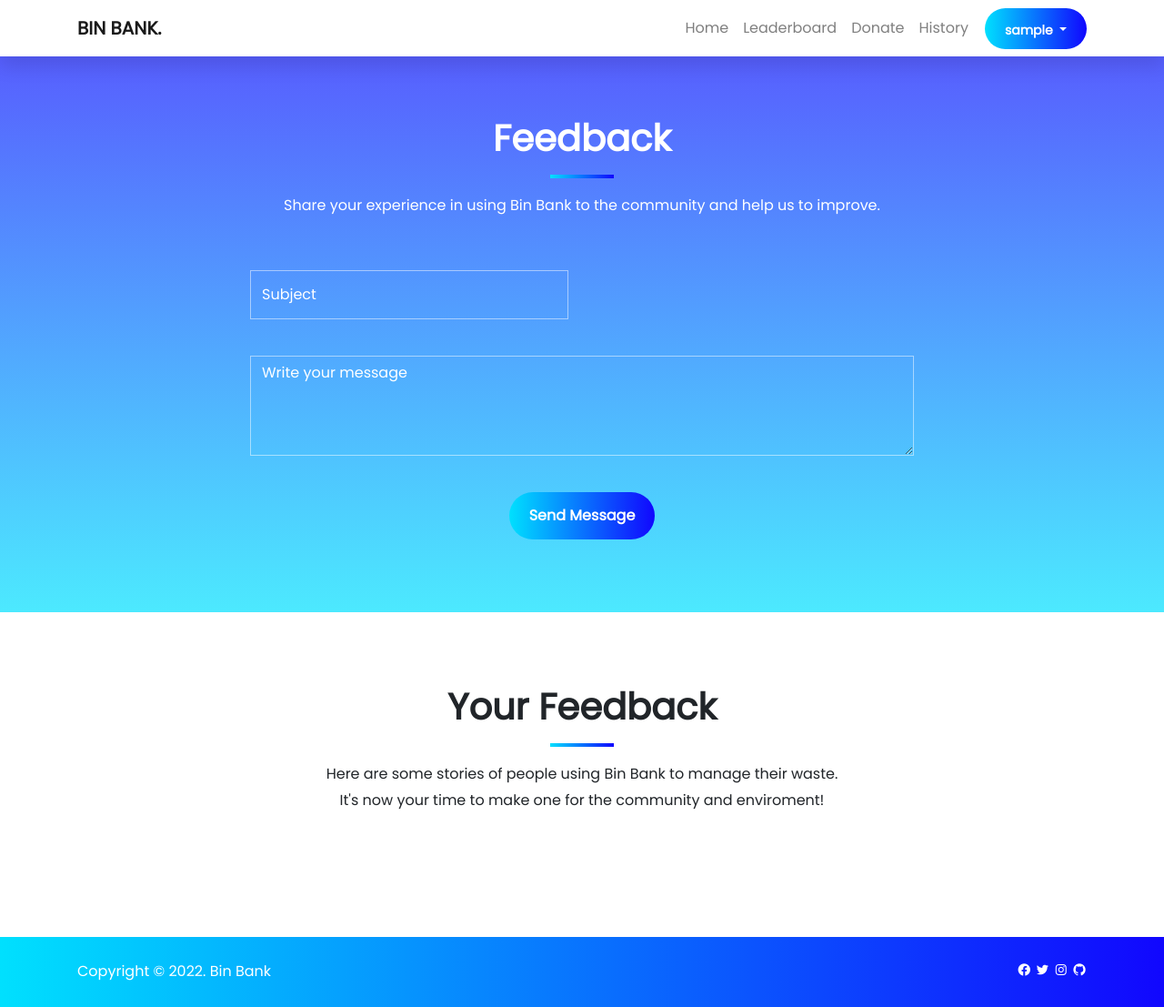
After one commit to syifaafra/bin_bank, a Django app: page /add-feedback/ in a window 1280 px wide. The commit adds this page. Shown: the whole page at 91% size. Run offline with Django 4.2, Linux system fonts and the light colour scheme; the visitor is signed in with stand-in values (Sample User, id 1); data that the repository does not hold is empty; some libraries are stand-ins or nearby versions.

Commit message:
Seperate feedbacks and revise navbar

```diff
--- a/bin_bank/forms.py
+++ b/bin_bank/forms.py
@@ -14,8 +14,18 @@ class FindTransactionForm(ModelForm):
 
 
 class FeedbackForm(forms.Form):
-    feedback = forms.CharField(label="Comment", required=True, max_length=100,
-                               widget=forms.Textarea(attrs={'type': 'text', 'placeholder': 'Write your feedback'}))
+    subject = forms.CharField(max_length=255, required=False, widget=forms.TextInput(
+        attrs = {
+            'class': 'form-control',
+            'placeholder' : 'Subject'
+        }))
+
+    feedback = forms.CharField(required=False, widget=forms.Textarea(
+        attrs = {
+            'class': 'form-control',
+            'placeholder' : 'Write your message',
+            'rows': 4
+        }))
 
 
 class RegisterForm(forms.ModelForm):
--- a/bin_bank/models.py
+++ b/bin_bank/models.py
@@ -82,6 +82,7 @@ class Article(models.Model):
     source = models.URLField()
 
 class Feedback(models.Model):
+    user = models.ForeignKey(User, on_delete = models.CASCADE, default=None)
     date = models.DateField(default=timezone.now)
-    name = models.CharField(max_length=255)
+    subject = models.CharField(max_length=255)
     feedback = models.TextField()
--- a/bin_bank/static/bin_bank.css
+++ b/bin_bank/static/bin_bank.css
@@ -72,6 +72,14 @@ section {
     border: none;
     font-weight: 600;
     color: #fff;
+}
+.btn-feedback {
+    background: linear-gradient(to right,#00e0fe, #1107fe);
+    border-radius: 100px;
+    border: none;
+    font-weight: 600;
+    color: #fff;
+    margin-top: 20px;
 }
 
 .btn:hover {
--- /dev/null
+++ b/bin_bank/templates/feedback.html
@@ -0,0 +1,164 @@
+{% extends 'base.html' %}
+{% load static %}
+
+{% block meta %}
+<title>Feedback</title>
+<link rel="icon" type="image/x-icon" href="/static/logo.png">
+
+<link rel="stylesheet" href="https://cdnjs.cloudflare.com/ajax/libs/font-awesome/4.7.0/css/font-awesome.css">
+<link rel="stylesheet" href="https://cdnjs.cloudflare.com/ajax/libs/OwlCarousel2/2.2.1/assets/owl.carousel.min.css">
+<link rel="stylesheet" href="https://cdnjs.cloudflare.com/ajax/libs/OwlCarousel2/2.2.1/assets/owl.theme.default.min.css">
+<link href='https://unpkg.com/boxicons@2.0.9/css/boxicons.min.css' rel='stylesheet'>
+<link rel="stylesheet" href="{% static 'bin_bank.css' %}">
+ <!-- Bootstrap Font Icon CSS -->
+<link rel="stylesheet" href="https://cdn.jsdelivr.net/npm/bootstrap-icons@1.5.0/font/bootstrap-icons.css">
+
+<!-- JS Bootstrap  -->
+<script src="https://code.jquery.com/jquery-3.2.1.slim.min.js" integrity="sha384-KJ3o2DKtIkvYIK3UENzmM7KCkRr/rE9/Qpg6aAZGJwFDMVNA/GpGFF93hXpG5KkN" crossorigin="anonymous"></script>
+<script src="https://cdn.jsdelivr.net/npm/popper.js@1.12.9/dist/umd/popper.min.js" integrity="sha384-ApNbgh9B+Y1QKtv3Rn7W3mgPxhU9K/ScQsAP7hUibX39j7fakFPskvXusvfa0b4Q" crossorigin="anonymous"></script>
+<script src="https://cdn.jsdelivr.net/npm/bootstrap@4.0.0/dist/js/bootstrap.min.js" integrity="sha384-JZR6Spejh4U02d8jOt6vLEHfe/JQGiRRSQQxSfFWpi1MquVdAyjUar5+76PVCmYl" crossorigin="anonymous"></script>
+
+{% endblock meta %}
+
+{% block content %}
+<body data-bs-spy="scroll" data-bs-target=".navbar">
+    {% include 'navbar.html' %}
+    <!-- Feedback  -->
+    <section id="contact" class="bg-cover text-white" style="background-image: url();">
+        <div class="overlay"></div>
+        <div class="container">
+            <div class="row">
+                <div class="col-12 section-intro text-center">
+                    <h1><br>Feedback</h1>
+                    <div class="divider"></div>
+                    <p>Share your experience in using Bin Bank to the community and help us to improve.</p>
+                </div>
+            </div>
+            <div class="row">
+                <div class="col-md-8 mx-auto">
+                    <form id="form-feedback" class="row g-4">
+                        {% csrf_token %}
+                        <div class="form-group col-md-6">
+                            {{form.subject}}
+                        </div>
+                        <div class="form-group col-md-12">
+                            {{form.feedback}}
+                        </div>
+                        <div class="text-center">
+                            <button id="button" class="btn btn-main" type="submit">Send Message</button>
+                        </div>
+                    </form>
+                </div>
+            </div>
+        </div>
+    </section>
+
+    <!-- Our Testimonials -->
+    <section id="testimonial_area" class="section_padding">
+        <div class="container">
+            <div class="row">
+                <div class="col-12 section-intro text-center">
+                    <h1>Your Feedback</h1>
+                    <div class="divider"></div>
+                    <p> Here are some stories of people using Bin Bank to manage their waste.
+                        <br> It's now your time to make one for the community and enviroment!</p>
+                </div>
+                <div id="feedback-cards"></div>
+            </div>
+        </div>
+    </section>
+    <!-- End Our Story Section -->
+
+    <!--footer-->
+    <footer class="py-4">
+        <div class="container">
+            <div class="row">
+                <div class="col-md-6">
+                    <p class="mb-0">Copyright © 2022. Bin Bank</p>
+                </div>
+                <div class="col-md-6 text-md-end">
+                    <div>
+                        <a href="#"><i class='bx bxl-facebook-circle'></i></a>
+                        <a href="#"><i class='bx bxl-twitter'></i></a>
+                        <a href="#"><i class='bx bxl-instagram'></i></a>
+                        <a href="#"><i class='bx bxl-github'></i></a>
+                    </div>
+                </div>
+            </div>
+        </div>
+    </footer>
+
+<!-- AJAX GET AND POST IMPLEMENTATION-->
+<script>
+  async function getFeedback() {
+    return fetch("{% url 'bin_bank:show_feedback_json' %}").then((res) => res.json())
+  }
+
+  async function refreshFeedback() {
+        document.getElementById("feedback-cards").innerHTML = ""
+        const feedback = await getFeedback()
+        let count = 0
+        let htmlString = `<div class="row">`
+        feedback.forEach((message) => {
+            htmlString += `
+                    <div class="col-sm-6">
+                        <div class="card">
+                        <div class="card-body">
+                            <h5 class="card-title">${message.fields.subject}</h5>
+                            <p class="date">Posted at ${message.fields.date}</p>
+                            <p>${message.fields.feedback}</p>
+                        </div>
+                        </div>
+                    </div>`
+            count++
+        })
+        htmlString += `</div>`
+        document.getElementById("feedback-cards").innerHTML = htmlString
+        document.getElementById("shared-story").innerHTML = count
+        console.log(count)
+  }
+
+  function addFeedback() {
+    fetch("{% url 'bin_bank:add_feedback' %}", {
+            method: "POST",
+            body: new FormData(document.querySelector('#form-feedback'))
+        }).then(refreshFeedback)
+
+        document.getElementById('feedback').value = ''
+        document.getElementById('subject').value = ''
+    return false
+  }
+
+  document.getElementById("button").onclick = addFeedback
+  refreshFeedback()
+</script>
+<script src="https://cdnjs.cloudflare.com/ajax/libs/jquery/3.6.0/jquery.min.js"></script>
+<script src="https://cdnjs.cloudflare.com/ajax/libs/OwlCarousel2/2.2.1/owl.carousel.min.js"></script>
+<script>
+$(".testmonial_slider_area").owlCarousel({
+        autoplay: true,
+        slideSpeed:1000,
+        items : 3,
+        loop: true,
+        nav:true,
+        navText:['<i class="fa fa-arrow-left"></i>','<i class="fa fa-arrow-right"></i>'],
+        margin: 30,
+        dots: true,
+        responsive:{
+            320:{
+                items:1
+            },
+            767:{
+                items:2
+            },
+            600:{
+                items:2
+            },
+            1000:{
+                items:3
+            }
+        }
+
+    });
+</script>
+{% endblock content %}
--- a/bin_bank/templates/navbar.html
+++ b/bin_bank/templates/navbar.html
@@ -2,8 +2,12 @@
 <!-- CSS -->
 <link rel="stylesheet" href="https://cdn.jsdelivr.net/npm/bootstrap@4.3.1/dist/css/bootstrap.min.css" integrity="sha384-ggOyR0iXCbMQv3Xipma34MD+dH/1fQ784/j6cY/iJTQUOhcWr7x9JvoRxT2MZw1T" crossorigin="anonymous">
 <link rel="stylesheet" href="{% static 'bin_bank.css' %}">
+<script src="https://code.jquery.com/jquery-3.2.1.slim.min.js" integrity="sha384-KJ3o2DKtIkvYIK3UENzmM7KCkRr/rE9/Qpg6aAZGJwFDMVNA/GpGFF93hXpG5KkN" crossorigin="anonymous"></script>
+<script src="https://cdn.jsdelivr.net/npm/popper.js@1.12.9/dist/umd/popper.min.js" integrity="sha384-ApNbgh9B+Y1QKtv3Rn7W3mgPxhU9K/ScQsAP7hUibX39j7fakFPskvXusvfa0b4Q" crossorigin="anonymous"></script>
+<script src="https://cdn.jsdelivr.net/npm/bootstrap@4.0.0/dist/js/bootstrap.min.js" integrity="sha384-JZR6Spejh4U02d8jOt6vLEHfe/JQGiRRSQQxSfFWpi1MquVdAyjUar5+76PVCmYl" crossorigin="anonymous"></script>
 
 <!-- Navbar section -->
+<body data-bs-spy="scroll" data-bs-target=".navbar">
 <nav class="navbar fixed-top navbar-expand-lg navbar-light bg-white">
     <div class="container">
         <a class="navbar-brand" href="{% url 'bin_bank:homepage' %}">BIN BANK.</a>
@@ -32,7 +36,7 @@
                       {{username}}
                     </button>
                     <div class="dropdown-menu" aria-labelledby="dropdownMenu2">
-                      <button class="dropdown-item" type="button" href="{% url 'bin_bank:logout' %}">Logout</button>
+                      <a href="{% url 'bin_bank:logout' %}"><button class="dropdown-item" type="button">Logout</button></a>
                     </div>
                 </div>
                 {% endif %}
@@ -44,3 +48,5 @@
         </div>
     </div>
 </nav>
+</body>
+<script src="https://cdnjs.cloudflare.com/ajax/libs/jquery/3.6.0/jquery.min.js"></script>
--- a/bin_bank/views.py
+++ b/bin_bank/views.py
@@ -34,6 +34,10 @@ def homepage(request):
     total_feedback = Feedback.objects.count()
     data_transaction = Transaction.objects.all()
     data_article = Article.objects.all()
+    if total_feedback > 4:
+        data_feedback = Feedback.objects.all()[:4]
+    else:
+        data_feedback = Feedback.objects.all()
 
     total_waste = 0
     for transaction in data_transaction:
@@ -44,24 +48,29 @@ def homepage(request):
         'shared_story': total_feedback,
         'waste_collected': total_waste,
         'articles': data_article,
+        'feedbacks': data_feedback
     }
 
     return render(request, 'homepage.html', context)
 
+@login_required(login_url='/login/')
+def add_feedback(request):
+    username = request.user.username
+    if request.method == "POST":
+        form = FeedbackForm(request.POST)
+        if form.is_valid(): # Kondisi data pada field valid
+            new_feedback = Feedback(
+                user = request.user,
+                subject = form.cleaned_data['subject'],
+                feedback = form.cleaned_data['feedback'],
+            )
+            new_feedback.save() # Menyimpan task ke database
+            return HttpResponse(b"CREATED", status=201)
+    else:
+        form = FeedbackForm()
 
-def add_feedback(request):
-    if request.method == 'POST':
-        feedback = request.POST.get("feedback")
-        name = request.POST.get("name")
-        if name == "":
-            new_feedback = Feedback(feedback=feedback,name="ANONYM")
-        else:
-            new_feedback = Feedback(feedback=feedback,name=name)
-        new_feedback.save()
-
-        return HttpResponse(b"CREATED", status=201)
-
-    return HttpResponseNotFound()
+    context = {'form':form, 'username':username}
+    return render(request, "feedback.html", context)
 
 # Fungsi untuk mengembalikan seluruh data task dalam bentuk JSON
 def show_feedback_json(request):
@@ -85,7 +94,7 @@ def login_user(request):
 
 def logout_user(request):
     logout(request)
-    return redirect('bin_bank:login')
+    return redirect('bin_bank:homepage')
 
 
 # @login_required(login_url='/login/')
```
Also changed, not shown: bin_bank/templates/homepage.html (+15 -111 lines), bin_bank/migrations/0001_initial.py.
